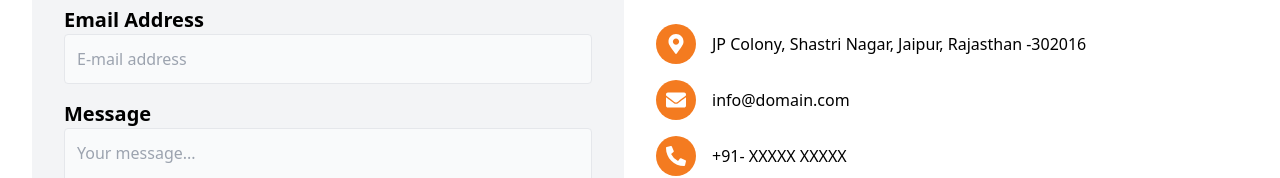
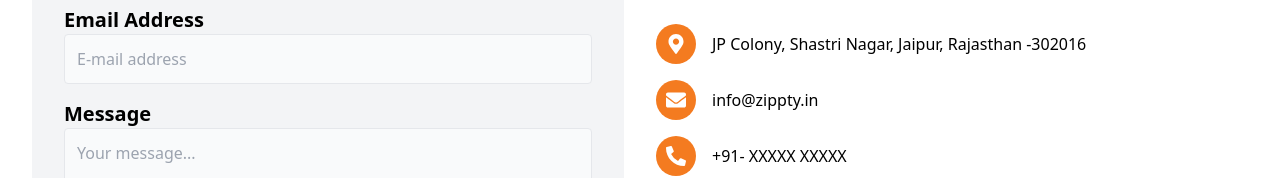
Before and after one commit to remeessalam/zippty, a React (Create React App) app: page /contact-us in a window 1280 px wide. Shown: the part 876-1054 px from the top of the page. Built offline with nearby package versions, Linux system fonts and the light colour scheme.

Commit message:
mail id added

```diff
--- a/src/Component /LeadForm.jsx
+++ b/src/Component /LeadForm.jsx
@@ -111,7 +111,7 @@ export default function ContactForm() {
               <div className="w-10 h-10 rounded-full bg-[#F47B20] flex items-center justify-center">
                 <FaEnvelope className="w-5 h-5 text-white" />
               </div>
-              <span>info@domain.com</span>
+              <span>info@zippty.in</span>
             </div>
 
             <div className="flex items-center gap-4">
```
